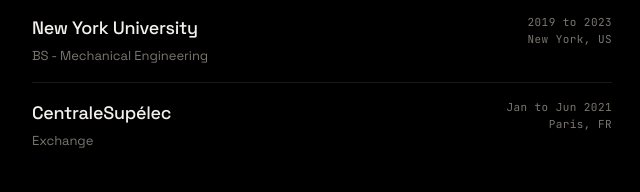
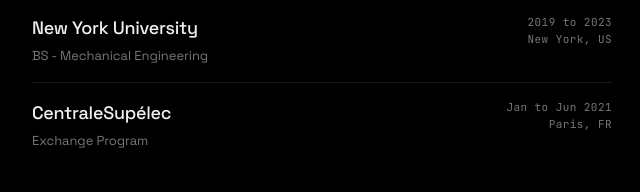
Before and after one commit to emarotethz/personnal_website, a plain HTML site: page index.html in a window 1280 px wide. Shown: the part 2337-2529 px from the top of the page, 0-640 px from the left. Drawn offline with nearby package versions, Linux system fonts and the light colour scheme; animation ran at ten frames a second.

Commit message:
rewording

```diff
--- a/index.html
+++ b/index.html
@@ -502,7 +502,7 @@
         <div class="edu-row">
           <div>
             <h5>CentraleSupélec</h5>
-            <div class="deg">Exchange</div>
+            <div class="deg">Exchange Program</div>
           </div>
           <div class="when">Jan to Jun 2021<br/>Paris, FR</div>
         </div>
```
